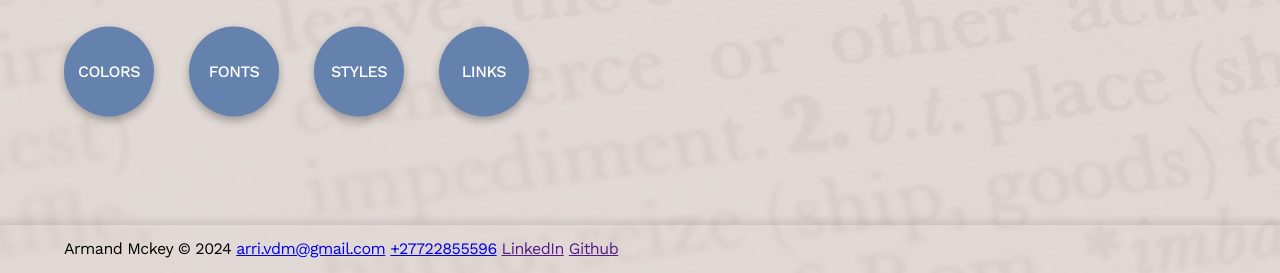
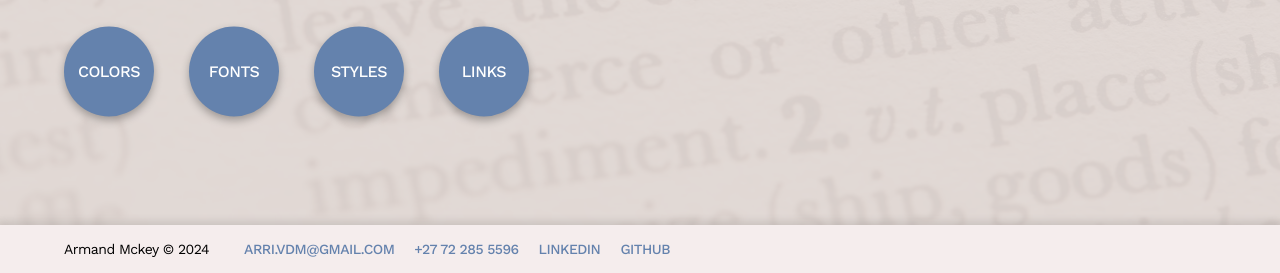
Before and after one commit to armand-sa/Style-Guide, a plain HTML site: page index.html in a window 1280 px wide. Shown: the part 527-800 px from the top of the page. Drawn offline with nearby package versions, Linux system fonts and the light colour scheme; a web font is replaced by a local one.

Commit message:
Homepage Complete

```diff
--- a/css/style.css
+++ b/css/style.css
@@ -220,7 +220,29 @@ p {
   z-index: 3;
   bottom: 0;
   width: 90%;
-  background-color: --;
+  background-color: var(--color-light-beige);
   padding: 1rem 5%;
   box-shadow: 0px -4px 8px rgba(0, 0, 0, 0.1);
 }
+
+.footer nav > span {
+  margin-right: 1.875rem;
+  font-size: 0.875rem;
+}
+
+.footer nav > a {
+  font-size: 0.875rem;
+  text-transform: uppercase;
+  text-decoration: none;
+  font-weight: 500;
+  color: var(--color-dark-blue);
+  margin-right: 0.9375rem;
+  cursor: pointer;
+  transition: all 0.3s ease;
+}
+
+.footer nav > a:hover {
+  color: var(--color-light-blue);
+  font-weight: 600;
+  text-decoration: underline;
+}
--- a/index.html
+++ b/index.html
@@ -50,9 +50,9 @@
     <nav>
       <span>Armand Mckey &copy; 2024</span>
       <a href="mailto:arri.vdm@gmail.com">arri.vdm@gmail.com</a>
-      <a href="tel:+">+27722855596</a>
-      <a href="">LinkedIn</a>
-      <a href="">Github</a>
+      <a href="tel:+27722855596">+27 72 285 5596</a>
+      <a href="https://www.linkedin.com/in/armand-van-der-merwe-jhb/" target="_blank" rel="noopener noreferrer">LinkedIn</a>
+      <a href="https://github.com/armand-sa" target="_blank" rel="noopener noreferrer">Github</a>
     </nav>
   </footer>
 
```
